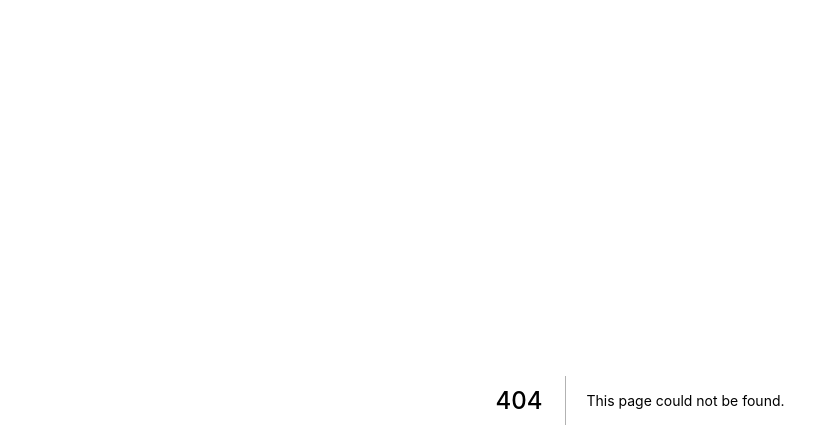
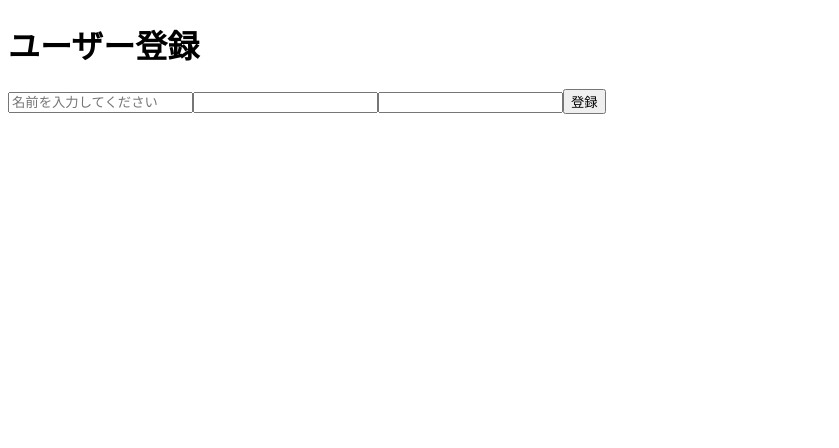
Before and after one commit to kento-yoshidu/ga_test, a Next.js app: page /user/register in a window 1280 px wide. Before the commit this address had no page. Shown: the top 448 px of the page, without its empty margins (0-839 px from the left). Built offline with nearby package versions, Linux system fonts and the light colour scheme.

Commit message:
✨ #32 Create user/register.tsx

```diff
--- /dev/null
+++ b/pages/user/register.tsx
@@ -0,0 +1,61 @@
+import React, { useState } from "react"
+
+const Register = () => {
+  const [name, setName] = useState<string>("")
+  const [email, setEmail] = useState<string>("")
+  const [password, setPassword] = useState<string>("")
+
+  const handleSubmit = async (e: React.MouseEvent<HTMLElement>) => {
+    e.preventDefault()
+
+    try {
+      fetch("http://localhost:3000/api/user/register",
+          {
+            method: "POST",
+            headers: {
+              "Accept": "application/json",
+              "Content-Type": "application/json"
+            },
+            body: JSON.stringify({
+              name: name,
+              email: email,
+              password: password
+            })
+          })
+    } catch (err) {
+      alert("ユーザー登録失敗")
+    }
+  }
+
+  return (
+    <>
+      <h1>ユーザー登録</h1>
+
+      {/* @ts-ignore */}
+      <form onSubmit={handleSubmit}>
+        <input
+          value={name}
+          onChange={(e) => setName(e.target.value)}
+          type="text"
+          name="name"
+          placeholder="名前を入力してください"
+        />
+        <input
+          value={email}
+          onChange={(e) => setEmail(e.target.value)}
+          type="text"
+          name="email"
+        />
+        <input
+          value={password}
+          onChange={(e) => setPassword(e.target.value)}
+          type="password"
+          name="password"
+        />
+        <button>登録</button>
+      </form>
+    </>
+  )
+}
+
+export default Register
--- a/utils/auth.ts
+++ b/utils/auth.ts
@@ -2,14 +2,14 @@ import jwt from "jsonwebtoken"
 
 import type { NextApiRequest, NextApiResponse } from "next"
 
-const auth = (handler) => {
+const auth = (handler: any) => {
   return async (req: NextApiRequest, res: NextApiResponse) => {
     if (req.method === "GET") {
       return handler(req, res)
     }
 
     // const token = await req.headers.authorization?.split(" ")[1]
-    const token = "eyJhbGciOiJIUzI1NiIsInR5cCI6IkpXVCJ9.eyJlbWFpbCI6ImtlbnRvX3lvc2hpZHVAeWFob28uY28uanAiLCJpYXQiOjE2NTI0NDM0NjYsImV4cCI6MTY1MjYxNjI2Nn0.qi8_GFwvMjMH_CGAPxxEhPErunA89Z2wvV9xs2wlhd4"
+    const token = "eyJhbGciOiJIUzI1NiIsInR5cCI6IkpXVCJ9.eyJlbWFpbCI6ImtlbnRvX3lvc2hpZHVAeWFob28uY28uanAiLCJpYXQiOjE2NTI3ODM3OTYsImV4cCI6MTY1Mjk1NjU5Nn0.JNUQ3ECxbXpMQsF7ZDGrwN4WfkhZ0iYBpKhdwYF0rmg"
 
     if (!token) {
       return res.status(401).json({
```
Also changed, not shown: pages/user.tsx (+0 -8 lines).
